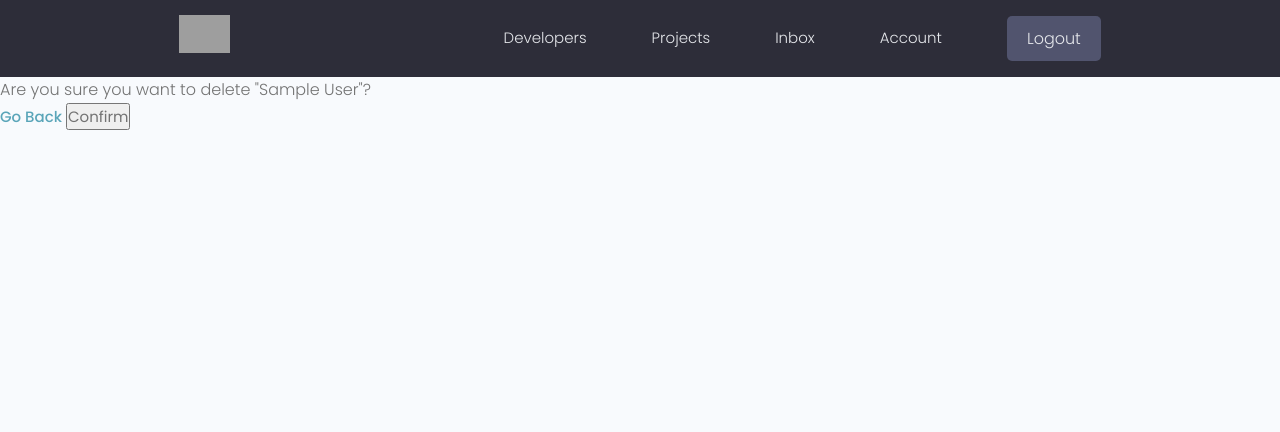
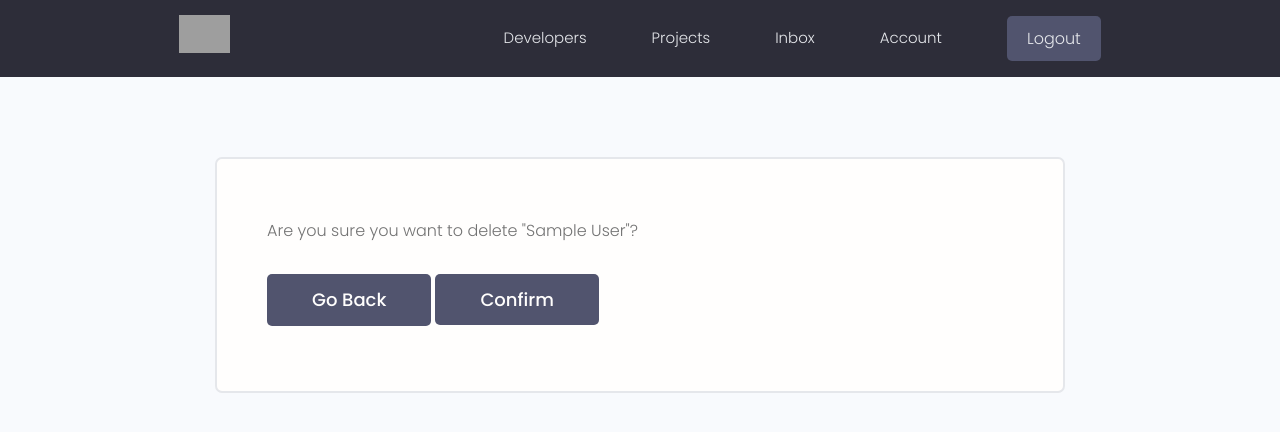
Before and after one commit to ShorenaK/Profolios, a Django app: page /delete-skill/00000000-0000-0000-0000-000000000001/ in a window 1280 px wide. Shown: the top 432 px of the page. Run offline with Django 4.2, Linux system fonts and the light colour scheme; a user stored in the database is signed in; tables that the repository leaves empty hold one stand-in row (values such as "Sample post"); some libraries are stand-ins or nearby versions; grey boxes are pictures that could not be loaded.

Commit message:
delete_template and function done

```diff
--- a/projects/views.py
+++ b/projects/views.py
@@ -29,7 +29,7 @@ def createProject(request):
             project =  form.save(commit=False)
             project.owner = profile
             project.save()
-            return redirect('projects')
+            return redirect('account')
 
     context = {'form' : form}
     return render(request, "projects/project_form.html", context)
@@ -44,7 +44,7 @@ def updateProject(request, pk):
         form = ProjectForm(request.POST, request.FILES, instance=project)
         if form.is_valid():
             form.save()
-            return redirect('projects')
+            return redirect('account')
 
     context = {'form' : form}
     return render(request, "projects/project_form.html", context)
--- a/templates/delete_template.html
+++ b/templates/delete_template.html
@@ -1,11 +1,23 @@
 {% extends 'main.html' %}
 {% block content%}
 
-<form action="" method="POST">
-  {% csrf_token %}
-   <p> Are you sure you want to delete "{{object}}"?</p>
-   <a href="{% url 'projects' %}">  Go Back </a>
-    <input type="submit" value="Confirm">
-</form>
+
+<main class="formPage my-xl">
+  <div class="content-box">
+      <div class="formWrapper">
+
+          <br>
+          <form class="form" action="" method="POST">
+            {% csrf_token %}
+            <p> Are you sure you want to delete "{{object}}"?</p>
+            <a class="btn btn--sub btn--lg  my-md" href="{{request.GET.next}}">  Go Back </a>
+
+              <input class="btn btn--sub btn--lg  my-md" type="submit" value="Confirm" />
+          </form>
+      </div>
+  </div>
+</main>
+
+
 
 {% endblock %}
```
